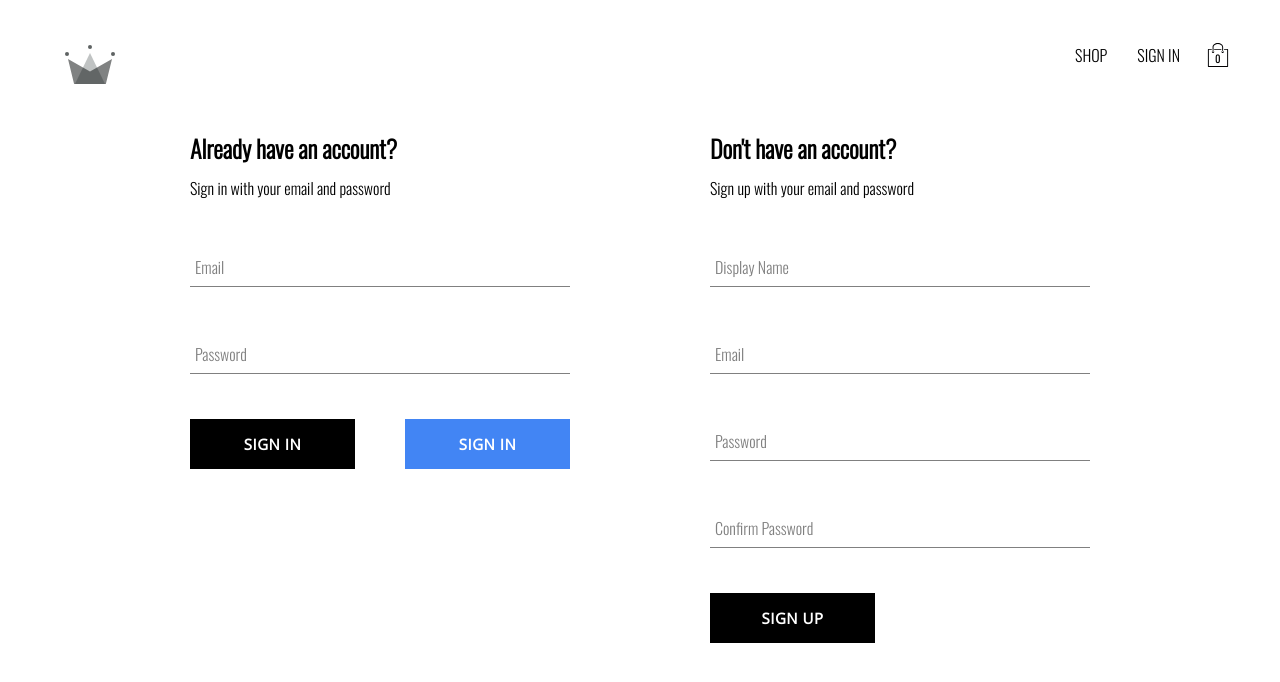
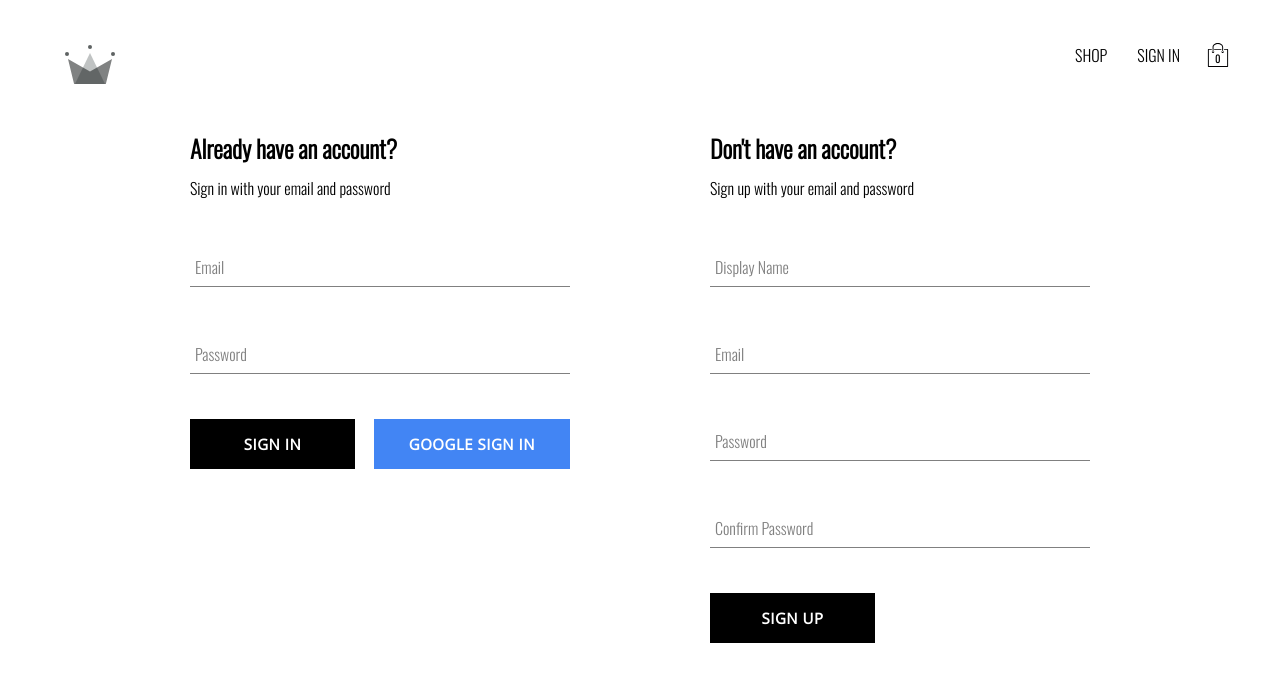
Before and after one commit to rafimohammad839/Clothing-Store, a React (Create React App) app: page /auth in a window 1280 px wide. Shown: the top 682 px of the page. Built offline with nearby package versions, Linux system fonts and the light colour scheme; no server answers; the database is empty.

Commit message:
Added Styled Components

```diff
--- a/public/index.html
+++ b/public/index.html
@@ -30,6 +30,7 @@
       href="https://fonts.googleapis.com/css2?family=Oswald:wght@300&display=swap"
       rel="stylesheet"
     />
+    <link href="https://fonts.googleapis.com/css2?family=Open+Sans:wght@300&display=swap" rel="stylesheet">
     <title>React App</title>
   </head>
   <body>
--- a/src/components/button/button.component.jsx
+++ b/src/components/button/button.component.jsx
@@ -1,12 +1,25 @@
-import './button.styles.scss';
+import {
+  BaseButton,
+  GoogleSignInButton,
+  InvertedButton,
+} from "./button.styles.jsx";
 
-const BUTTON_TYPE_CLASSES = {
-  google: 'google-sign-in',
-  inverted: 'inverted'
-}
+export const BUTTON_TYPE_CLASSES = {
+  base: "base",
+  google: "google-sign-in",
+  inverted: "inverted",
+};
+
+const getButton = (buttonType = BUTTON_TYPE_CLASSES.base) =>
+  ({
+    [BUTTON_TYPE_CLASSES.base]: BaseButton,
+    [BUTTON_TYPE_CLASSES.google]: GoogleSignInButton,
+    [BUTTON_TYPE_CLASSES.inverted]: InvertedButton,
+  }[buttonType]);
 
 const Button = ({ children, buttonType, ...otherProps }) => {
-  return <button className={`button-container ${BUTTON_TYPE_CLASSES[buttonType]}`} {...otherProps}>{children}</button>;
+  const CustomButton = getButton(buttonType);
+  return <CustomButton {...otherProps}>{children}</CustomButton>;
 };
 
 export default Button;
--- /dev/null
+++ b/src/components/button/button.styles.jsx
@@ -0,0 +1,48 @@
+import styled from "styled-components";
+
+export const BaseButton = styled.button`
+  min-width: 165px;
+  width: auto;
+  height: 50px;
+  letter-spacing: 0.5px;
+  line-height: 50px;
+  padding: 0 35px 0 35px;
+  font-size: 15px;
+  background-color: black;
+  color: white;
+  text-transform: uppercase;
+  font-family: "Open Sans", sans-serif;
+  font-weight: bolder;
+  border: none;
+  cursor: pointer;
+  display: flex;
+  justify-content: center;
+
+  &:hover {
+    background-color: white;
+    color: black;
+    border: 1px solid black;
+  }
+`;
+
+export const GoogleSignInButton = styled(BaseButton)`
+  background-color: #4285f4;
+  color: white;
+
+  &:hover {
+    background-color: #357ae8;
+    border: none;
+  }
+`;
+
+export const InvertedButton = styled(BaseButton)`
+  background-color: white;
+  color: black;
+  border: 1px solid black;
+
+  &:hover {
+    background-color: black;
+    color: white;
+    border: none;
+  }
+`;
--- a/src/components/button/button.styles.scss
+++ /dev/null
@@ -1,48 +0,0 @@
-@import url('https://fonts.googleapis.com/css2?family=Open+Sans:wght@300&display=swap');;
-
-.button-container {
-  min-width: 165px;
-  width: auto;
-  height: 50px;
-  letter-spacing: 0.5px;
-  line-height: 50px;
-  padding: 0 35px 0 35px;
-  font-size: 15px;
-  background-color: black;
-  color: white;
-  text-transform: uppercase;
-  font-family: 'Open Sans', sans-serif;
-  font-weight: bolder;
-  border: none;
-  cursor: pointer;
-  display: flex;
-  justify-content: center;
-
-  &:hover {
-    background-color: white;
-    color: black;
-    border: 1px solid black;
-  }
-
-  &.google-sign-in {
-    background-color: #4285f4;
-    color: white;
-
-    &:hover {
-      background-color: #357ae8;
-      border: none;
-    }
-  }
-
-  &.inverted {
-    background-color: white;
-    color: black;
-    border: 1px solid black;
-
-    &:hover {
-      background-color: black;
-      color: white;
-      border: none;
-    }
-  }
-}
--- a/src/components/cart-dropdown/cart-dropdown.component.jsx
+++ b/src/components/cart-dropdown/cart-dropdown.component.jsx
@@ -24,7 +24,7 @@ const CartDropdown = () => {
           return <CartItem key={cartItem.id} cartItem={cartItem} />
         })}
       </div>
-      <Button onClick={navigateToCheckout}>GO TO CHECKOUT</Button>
+      <Button onClick={navigateToCheckout}>CHECKOUT</Button>
     </div>
   )
 }
--- a/src/components/product-card/product-card.component.jsx
+++ b/src/components/product-card/product-card.component.jsx
@@ -1,5 +1,5 @@
 import React, {useContext} from "react";
-import Button from "../button/button.component";
+import Button, {BUTTON_TYPE_CLASSES} from "../button/button.component";
 import { CartContext } from "../../contexts/cart.context";
 import "./product-card.styles.scss";
 
@@ -16,7 +16,7 @@ const ProductCard = ({ product }) => {
         <span className="name">{name}</span>
         <span className="price">{price}</span>
       </div>
-      <Button buttonType="inverted" onClick={addProductToCart}>Add to Cart</Button>
+      <Button buttonType={BUTTON_TYPE_CLASSES.inverted} onClick={addProductToCart}>Add to Cart</Button>
     </div>
   );
 };
--- a/src/components/sign-in-form/sign-in-form.component.jsx
+++ b/src/components/sign-in-form/sign-in-form.component.jsx
@@ -1,9 +1,9 @@
 import { useState } from "react";
 import FormInput from "../form-input/form-input.component";
-import Button from "../button/button.component";
+import Button, { BUTTON_TYPE_CLASSES } from "../button/button.component";
 import {
   signInWithGooglePopup,
-  signInAuthUserWithEmailAndPassword
+  signInAuthUserWithEmailAndPassword,
 } from "../../utils/firebase.utils";
 import "./sign-in-form.styles.scss";
 
@@ -13,7 +13,6 @@ const defaultFormFields = {
 };
 
 const SignInForm = () => {
-
   const [formFields, setFormFields] = useState(defaultFormFields);
   const { email, password } = formFields;
 
@@ -32,11 +31,11 @@ const SignInForm = () => {
       resetFormFields();
     } catch (error) {
       switch (error.code) {
-        case 'auth/wrong-password':
-          alert('Incorrect Password!');
+        case "auth/wrong-password":
+          alert("Incorrect Password!");
           break;
-        case 'auth/user-not-found':
-          alert('Invalid email address!');
+        case "auth/user-not-found":
+          alert("Invalid email address!");
           break;
         default:
           console.log(error);
@@ -77,8 +76,12 @@ const SignInForm = () => {
         />
         <div className="buttons-container">
           <Button type="submit">Sign In</Button>
-          <Button type="button" buttonType="google" onClick={SignInWithGooglePopup}>
-            Sign In
+          <Button
+            type="button"
+            buttonType={BUTTON_TYPE_CLASSES.google}
+            onClick={SignInWithGooglePopup}
+          >
+            Google Sign In
           </Button>
         </div>
       </form>
--- a/src/routes/navigation/navigation.component.jsx
+++ b/src/routes/navigation/navigation.component.jsx
@@ -6,7 +6,12 @@ import CartDropdown from "../../components/cart-dropdown/cart-dropdown.component
 import { UserContext } from "../../contexts/user.context";
 import { CartContext } from "../../contexts/cart.context";
 import { SignOutUser } from "../../utils/firebase.utils";
-import "./navigation.style.scss";
+import {
+  NavigationContainer,
+  LogoContainer,
+  NavLinksContainer,
+  NavLink,
+} from "./navigation.style";
 
 const Navigation = () => {
   const { currentUser } = useContext(UserContext);
@@ -14,28 +19,28 @@ const Navigation = () => {
 
   return (
     <Fragment>
-      <div className="navigation">
-        <Link className="logo-container" to="/">
+      <NavigationContainer>
+        <LogoContainer to="/">
           <CrwnLogo className="logo" />
-        </Link>
-        <div className="nav-links-container">
-          <Link className="nav-link" to="/shop">
+        </LogoContainer>
+        <NavLinksContainer>
+          <NavLink to="/shop">
             SHOP
-          </Link>
+          </NavLink>
           {currentUser ? (
-            <span className="nav-link" onClick={SignOutUser}>
+            <NavLink as="span" onClick={SignOutUser}>
               SIGN OUT
-            </span>
+            </NavLink>
           ) : (
-            <Link className="nav-link" to="/auth">
+            <NavLink to="/auth">
               SIGN IN
-            </Link>
+            </NavLink>
           )}
           <CartIcon />
-        </div>
+        </NavLinksContainer>
 
         {isCartOpen && <CartDropdown />}
-      </div>
+      </NavigationContainer>
       <Outlet />
     </Fragment>
   );
--- /dev/null
+++ b/src/routes/navigation/navigation.style.jsx
@@ -0,0 +1,29 @@
+import styled from "styled-components";
+import { Link } from "react-router-dom";
+
+export const NavigationContainer = styled.div`
+  height: 70px;
+  width: 100%;
+  display: flex;
+  justify-content: space-between;
+  margin-bottom: 25px;
+`;
+
+export const LogoContainer = styled(Link)`
+  height: 100%;
+  width: 70px;
+  padding: 25px;
+`;
+
+export const NavLinksContainer = styled.div`
+  width: 50%;
+  height: 100%;
+  display: flex;
+  align-items: center;
+  justify-content: flex-end;
+`;
+
+export const NavLink = styled(Link)`
+  padding: 10px 15px;
+  cursor: pointer;
+`;
--- a/src/routes/navigation/navigation.style.scss
+++ /dev/null
@@ -1,26 +0,0 @@
-.navigation {
-  height: 70px;
-  width: 100%;
-  display: flex;
-  justify-content: space-between;
-  margin-bottom: 25px;
-
-  .logo-container {
-    height: 100%;
-    width: 70px;
-    padding: 25px;
-  }
-
-  .nav-links-container {
-    width: 50%;
-    height: 100%;
-    display: flex;
-    align-items: center;
-    justify-content: flex-end;
-
-    .nav-link {
-      padding: 10px 15px;
-      cursor: pointer;
-    }
-  }
-}
```
